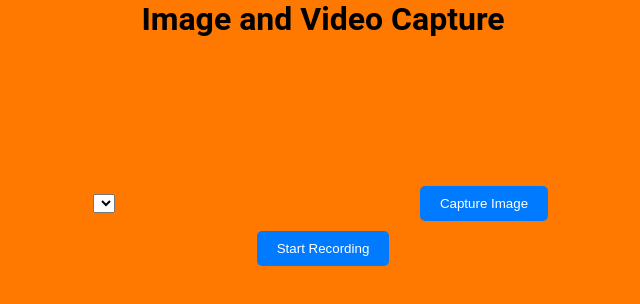
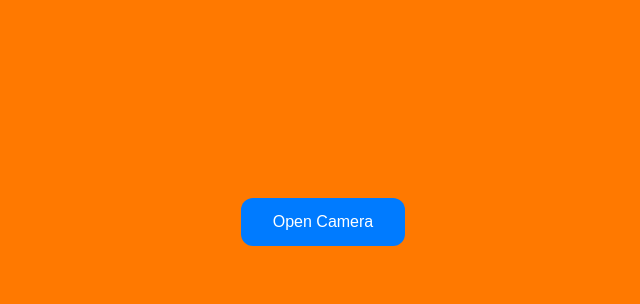
Before and after one commit to clavinm/Clothing-WebDesign, a React (Vite) app: page /capture in a window 1280 px wide. Shown: the top 304 px of the page, without its empty margins (317-957 px from the left). Built offline with nearby package versions, Linux system fonts and the light colour scheme.

Commit message:
solved camera errors

```diff
--- a/install.js
+++ b/install.js
@@ -4,14 +4,28 @@
         e.preventDefault();
         deferredPrompt = e;
         const installButton = document.getElementById('installButton');
+
         installButton.addEventListener('click', async () => {
+          //  const { outcome } = await deferredPrompt.userChoice;
           if (deferredPrompt) {
-            deferredPrompt.prompt();
-            // const { outcome } = await deferredPrompt.userChoice;
-            deferredPrompt = null;
+            deferredPrompt.prompt().then((res) => {
+              if (res.outcome === 'accepted') {
+                deferredPrompt = null;
+                console.log('User accepted the install prompt');
+              } else {
+                console.log('User dismissed the install prompt');
+              }
+            });
+
+
           } else {
+            installButton.style.display = 'none';
             installButton.textContent = 'Cannot Install';
             console.log('No install prompt available');
           }
         });
+
+        window.addEventListener('appinstalled', () => {
+          installButton.style.display = 'none';
+        });
       });
--- a/src/features/ImageCapturePage.jsx
+++ b/src/features/ImageCapturePage.jsx
@@ -1,183 +1,260 @@
-import { useEffect, useRef, useState } from 'react';
+import { useState, useRef } from 'react';
 import styled from 'styled-components';
 
-const Container = styled.div`
+const MediaCaptureContainer = styled.div`
   text-align: center;
   max-width: 600px;
   margin: auto;
 `;
 
-const Video = styled.video`
-  width: 100%;
-  max-width: 300px;
-  margin-bottom: 20px;
+const VideoElement = styled.video`
+  max-width: 100%;
+  margin: 10px 0;
 `;
 
-const Canvas = styled.canvas`
+const Controls = styled.div`
+  margin: 20px 0;
+  &.hidden {
     display: none;
+  }
 `;
 
 const Button = styled.button`
-  padding: 10px 20px;
-  background-color: #007bff;
+  background-color: #008cba;
+  border: none;
   color: white;
-  border: none;
-  border-radius: 5px;
+  padding: 15px 32px;
+  text-align: center;
+  text-decoration: none;
+  display: inline-block;
+  font-size: 16px;
+  margin: 4px 2px;
   cursor: pointer;
-  margin: 5px;
+  border-radius: 12px;
   transition: background-color 0.3s;
 
   &:hover {
+    background-color: #005f5f;
+  }
+
+  &.open-camera {
+    background-color: #007bff;
+    &:hover {
       background-color: #0056b3;
+    }
+  }
+
+  &.recording {
+    background-color: #4CAF50;
+    &:hover {
+      background-color: #45a049;
+    }
+  }
+
+  &.capture {
+    background-color: #ff9800;
+    &:hover {
+      background-color: #e68900;
+    }
+  }
+
+  &.download {
+    background-color: #007bff;
+    text-decoration: none;
+    &:hover {
+      background-color: #0056b3;
+    }
+  }
+
+  &.cancel {
+    background-color: #6c757d;
+    &:hover {
+      background-color: #5a6268;
+    }
+  }
+
+  &.close {
+    background-color: #ff0000;
+    &:hover {
+      background-color: #cc0000;
+    }
+  }
+
+  &.toggle {
+    background-color: #ff9800;
+    &:hover {
+      background-color: #e68900;
+    }
   }
 `;
 
-const Image = styled.img`
-  width: 100%;
-  max-width: 300px;
-  margin: 20px 0;
+const MediaOutput = styled.div`
+  margin-top: 20px;
 `;
 
-const DownloadLink = styled.a`
-  display: block;
-  margin-top: 10px;
-  color: #007bff;
-  cursor: pointer;
+const MediaCapture = () => {
+  const [cameraOpened, setCameraOpened] = useState(false);
+  const [isRecording, setIsRecording] = useState(false);
+  const [mediaUrl, setMediaUrl] = useState(null);
+  const [isVideo, setIsVideo] = useState(false);
+  const [fileName, setFileName] = useState('');
+  const [facingMode, setFacingMode] = useState('user');
+  const [currentStream, setCurrentStream] = useState(null);
+  const mediaRecorderRef = useRef(null);
+  const videoRef = useRef(null);
+  const chunksRef = useRef([]);
 
-  &:hover {
-    text-decoration: underline;
-  }
-`;
+  const showNotification = (message) => {
+    // Implement a notification system here
+    alert(message);
+  };
 
-const ImageCapturePage = () => {
-  const videoRef = useRef(null);
-  const canvasRef = useRef(null);
-  const [mediaRecorder, setMediaRecorder] = useState(null);
-  const [videoURL, setVideoURL] = useState(null);
-  const [imageURL, setImageURL] = useState(null);
-  const [isRecording, setIsRecording] = useState(false);
-  const [cameraDevices, setCameraDevices] = useState([]);
-  const [selectedCamera, setSelectedCamera] = useState('');
-  const [, setNotification] = useState('');
+  const openCamera = async () => {
+    setCameraOpened(true);
+    await startCamera();
+    showNotification('Camera opened');
+  };
 
-  useEffect(() => {
-    const fetchCameras = async () => {
+  const startCamera = async () => {
     try {
-        const devices = await navigator.mediaDevices.enumerateDevices();
-        const videoDevices = devices.filter(device => device.kind === 'videoinput');
-        if (videoDevices.length > 0) {
-          setCameraDevices(videoDevices);
-          setSelectedCamera(videoDevices[0].deviceId);
-        } else {
-          setNotification('No video devices found.');
-        }
-      } catch (err) {
-        setNotification('Error fetching camera devices: ' + err.message);
-      }
-    };
-    fetchCameras();
-  }, []);
-
-  useEffect(() => {
-    if (selectedCamera) {
-      startVideoStream(selectedCamera);
-    }
-  }, [selectedCamera]);
-
-  const startVideoStream = async (deviceId) => {
-    try {
-      const videoElement = videoRef.current;
-      const stream = await navigator.mediaDevices.getUserMedia({ video: { deviceId }, audio: true });
-      videoElement.srcObject = stream;
-      const recorder = new MediaRecorder(stream);
-      setMediaRecorder(recorder);
-
-      const chunks = [];
-
-      recorder.ondataavailable = (event) => {
-        if (event.data.size > 0) {
-          chunks.push(event.data);
+      const stream = await navigator.mediaDevices.getUserMedia({
+        video: { facingMode: facingMode },
+        audio: true,
+      });
+      handleStream(stream);
+    } catch (error) {
+      console.error("Error accessing camera:", error);
+      showNotification(`Error accessing camera: ${error.message}`);
     }
   };
 
-      recorder.onstop = () => {
-        const blob = new Blob(chunks, { type: 'video/webm' });
-        const url = URL.createObjectURL(blob);
-        setVideoURL(url);
+  const handleStream = (stream) => {
+    setCurrentStream(stream);
+    videoRef.current.srcObject = stream;
   };
-    } catch (err) {
-      setNotification('Error accessing the camera: ' + err.message);
+
+  const stopStream = (stream) => {
+    const tracks = stream.getTracks();
+    tracks.forEach(track => track.stop());
+    videoRef.current.srcObject = null;
+  };
+
+  const toggleCamera = async () => {
+    setFacingMode(facingMode === 'user' ? 'environment' : 'user');
+    try {
+      if (currentStream) {
+        stopStream(currentStream);
+      }
+      const stream = await navigator.mediaDevices.getUserMedia({
+        video: { facingMode: facingMode },
+        audio: true,
+      });
+      handleStream(stream);
+      showNotification(`Switched to ${facingMode === 'user' ? 'front' : 'back'} camera`);
+    } catch (error) {
+      console.error("Error toggling camera:", error);
+      showNotification(`Error toggling camera: ${error.message}`);
     }
   };
 
-  const handleCaptureClick = () => {
-    const videoElement = videoRef.current;
-    const canvas = canvasRef.current;
-    const context = canvas.getContext('2d');
-    canvas.width = videoElement.videoWidth;
-    canvas.height = videoElement.videoHeight;
-    context.drawImage(videoElement, 0, 0, canvas.width, canvas.height);
-    const imageUrl = canvas.toDataURL('image/png');
-    setImageURL(imageUrl);
+  const startRecording = () => {
+    resetMedia();
+    setIsVideo(true);
+    setFileName('video.mp4');
+    const stream = videoRef.current.srcObject;
+    mediaRecorderRef.current = new MediaRecorder(stream);
+    mediaRecorderRef.current.ondataavailable = (event) => {
+      if (event.data.size > 0) {
+        chunksRef.current.push(event.data);
+      }
+    };
+    mediaRecorderRef.current.onstop = () => {
+      const blob = new Blob(chunksRef.current, { type: 'video/mp4' });
+      chunksRef.current = [];
+      setMediaUrl(URL.createObjectURL(blob));
+    };
+    mediaRecorderRef.current.start();
+    setIsRecording(true);
+    showNotification('Recording started');
   };
 
-  const handleStartStopRecording = () => {
-    if (isRecording) {
-      mediaRecorder.stop();
+  const stopRecording = () => {
+    if (mediaRecorderRef.current) {
+      mediaRecorderRef.current.stop();
       setIsRecording(false);
-      setNotification('Recording stopped.');
-    } else {
-      mediaRecorder.start();
-      setIsRecording(true);
-      setNotification('Recording started.');
+      showNotification('Recording stopped');
     }
   };
 
-  const handleCameraChange = (event) => {
-    setSelectedCamera(event.target.value);
+  const toggleRecording = () => {
+    if (isRecording) {
+      stopRecording();
+    } else {
+      startRecording();
+    }
   };
 
-  const cancelImageCapture = () => {
-    setImageURL(null);
+  const captureImage = () => {
+    resetMedia();
+    setIsVideo(false);
+    setFileName('image.png');
+    const video = videoRef.current;
+    const canvas = document.createElement('canvas');
+    canvas.width = video.videoWidth;
+    canvas.height = video.videoHeight;
+    const context = canvas.getContext('2d');
+    context.drawImage(video, 0, 0, canvas.width, canvas.height);
+    setMediaUrl(canvas.toDataURL('image/png'));
+    showNotification('Image captured');
   };
 
-  const cancelVideoCapture = () => {
-    setVideoURL(null);
+  const closeCamera = () => {
+    setCameraOpened(false);
+    if (currentStream) {
+      stopStream(currentStream);
+    }
+    showNotification('Camera closed');
+  };
+
+  const cancelMedia = () => {
+    resetMedia();
+    showNotification('Media cancelled');
+  };
+
+  const resetMedia = () => {
+    setMediaUrl(null);
+    setIsVideo(false);
+    setFileName('');
   };
 
   return (
-    <Container>
-      <h1>Image and Video Capture</h1>
-      {/* {notification && <Notification message={notification} />} */}
-      <select value={selectedCamera} onChange={handleCameraChange}>
-        {cameraDevices.map(device => (
-          <option key={device.deviceId} value={device.deviceId}>
-            {device.label || `Camera ${device.deviceId}`}
-          </option>
-        ))}
-      </select>
-      <Video ref={videoRef} autoPlay></Video>
-      <Button onClick={handleCaptureClick}>Capture Image</Button>
-      <Button onClick={handleStartStopRecording}>
+    <MediaCaptureContainer>
+      <VideoElement ref={videoRef} autoPlay></VideoElement>
+      <Controls className={!cameraOpened ? '' : 'hidden'}>
+        <Button onClick={openCamera} className="open-camera">Open Camera</Button>
+      </Controls>
+      <Controls className={cameraOpened ? '' : 'hidden'}>
+        <Button onClick={toggleRecording} className="recording">
           {isRecording ? 'Stop Recording' : 'Start Recording'}
         </Button>
-      {imageURL && (
-        <div>
-          <Image src={imageURL} alt="Captured" />
-          <DownloadLink href={imageURL} download="captured-image.png">Download Image</DownloadLink>
-          <Button onClick={cancelImageCapture}>Cancel</Button>
-        </div>
+        <Button onClick={captureImage} className="capture">Capture Image</Button>
+        <Button onClick={toggleCamera} className="toggle">Switch Camera</Button>
+        <Button onClick={closeCamera} className="close">Close Camera</Button>
+      </Controls>
+      {mediaUrl && (
+        <MediaOutput>
+          <h3>Captured Media</h3>
+          {isVideo ? (
+            <VideoElement src={mediaUrl} controls></VideoElement>
+          ) : (
+            <img src={mediaUrl} alt="Captured" />
           )}
-      <Canvas ref={canvasRef}></Canvas>
-      {videoURL && (
-        <div>
-          <Video src={videoURL} controls></Video>
-          <DownloadLink href={videoURL} download="captured-video.webm">Download Video</DownloadLink>
-          <Button onClick={cancelVideoCapture}>Cancel</Button>
-        </div>
+          <Button as="a" href={mediaUrl} download={fileName} className="download">Download {isVideo ? 'Video' : 'Image'}</Button>
+          <Button onClick={cancelMedia} className="cancel">Cancel</Button>
+        </MediaOutput>
       )}
-    </Container>
+    </MediaCaptureContainer>
   );
 };
 
-export default ImageCapturePage;
+export default MediaCapture;
```
Lines whose indentation alone changed are shown as unchanged.
